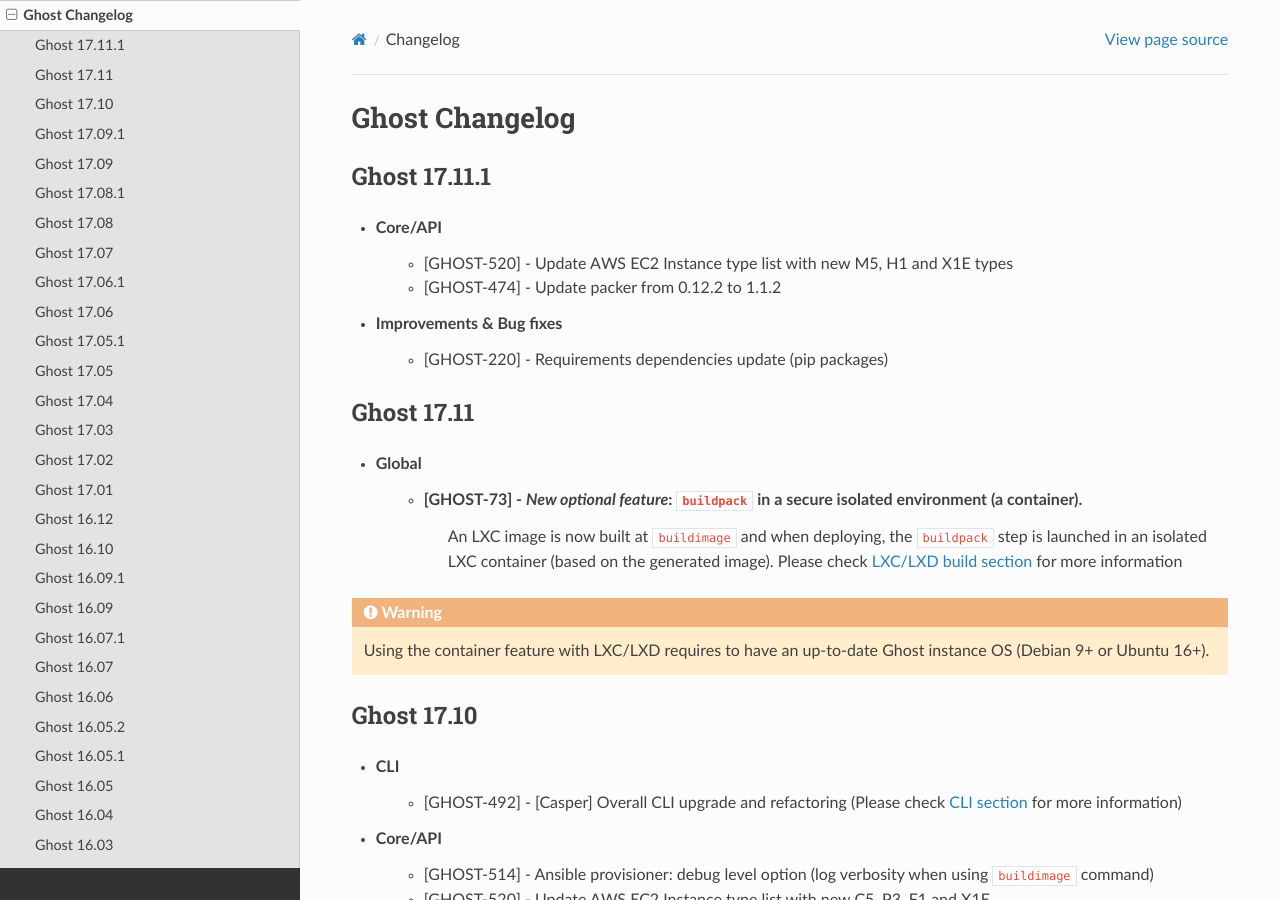
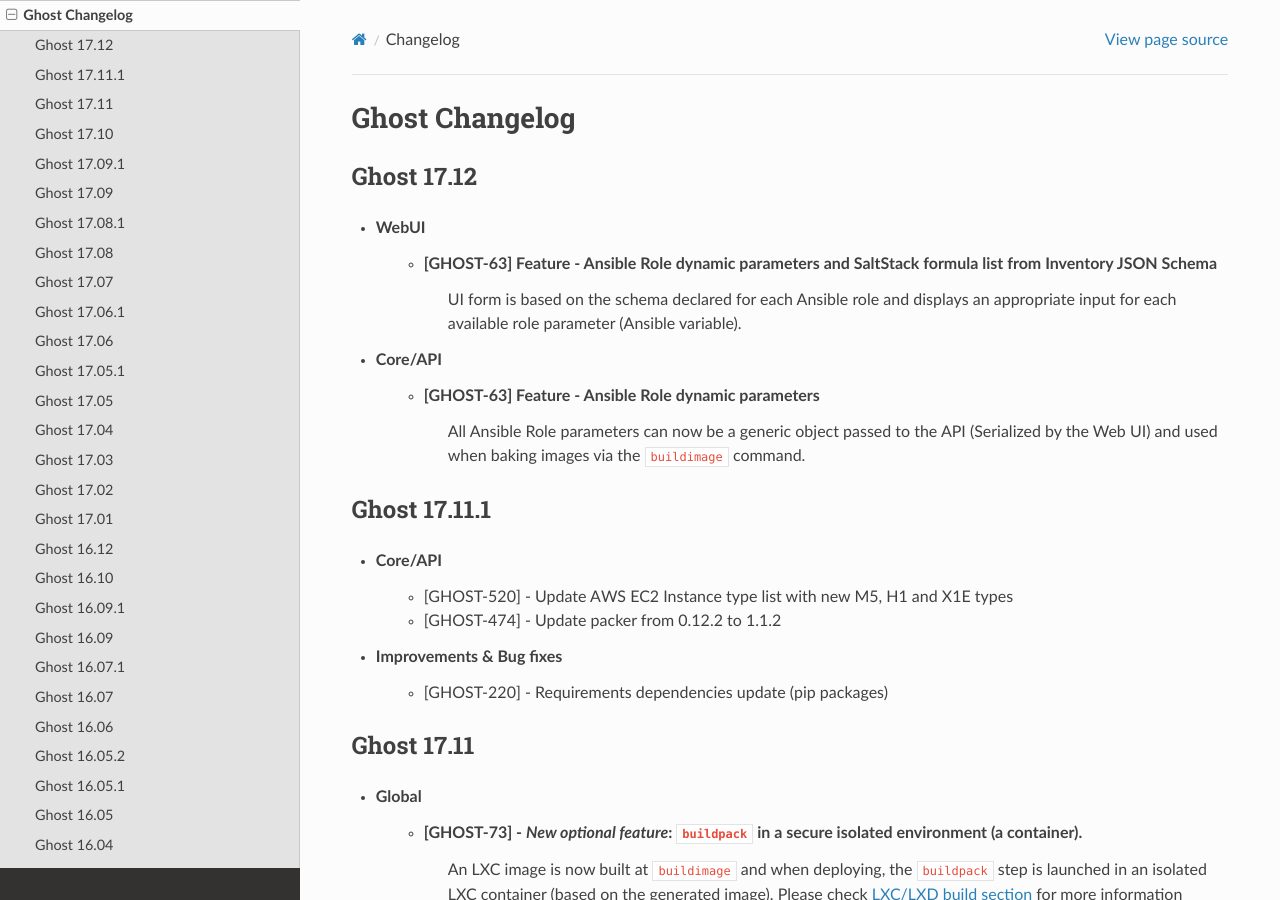
Before and after one commit to claranet/cloud-deploy-docs, a Sphinx documentation site: the page built from source/rst/changelog.rst, in a window 1280 px wide and 900 px high. Built offline with Sphinx 7.4.7 and the Read the Docs theme 2.0.0, drawn with Linux system fonts in a browser that asks for light colours.

Commit message:
Changelog Release `17.12`

```diff
--- a/source/rst/changelog.rst
+++ b/source/rst/changelog.rst
@@ -8,6 +8,16 @@
 .. toctree::
     :maxdepth: 2
 
+Ghost 17.12
+-----------
+
+* WebUI
+    - [GHOST-63] Feature - Ansible Role dynamic parameters and SaltStack formula list from Inventory JSON Schema
+        UI form is based on the schema declared for each Ansible role and displays an appropriate input for each available role parameter (Ansible variable).
+
+* Core/API
+    - [GHOST-63] Feature - Ansible Role dynamic parameters
+        All Ansible Role parameters can now be a generic object passed to the API (Serialized by the Web UI) and used when baking images via the ``buildimage`` command.
 
 Ghost 17.11.1
 -------------
```
